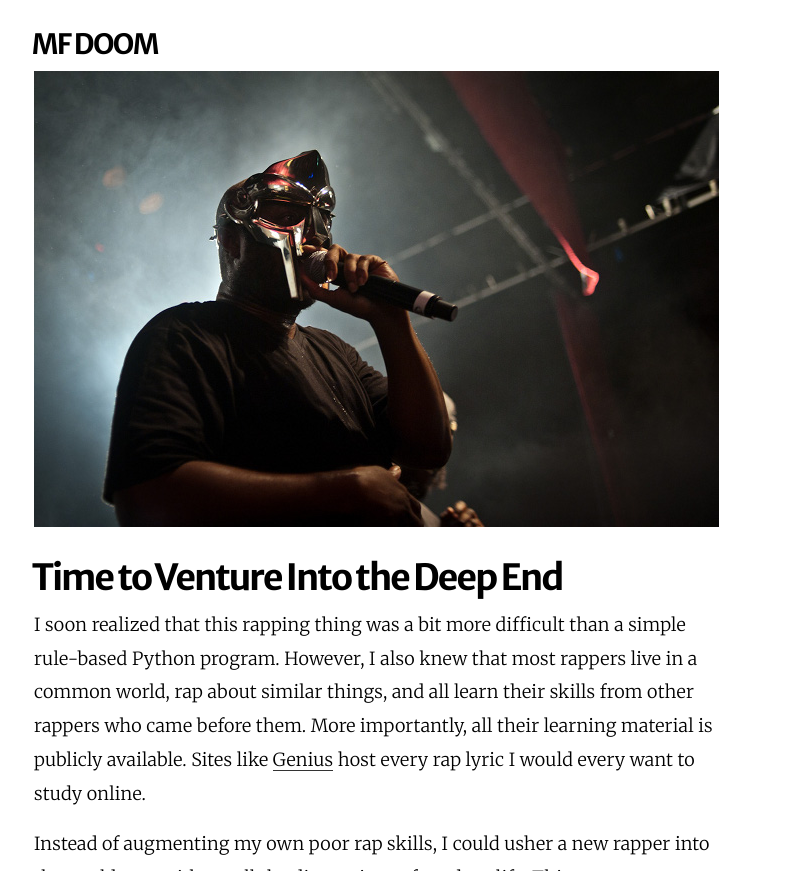
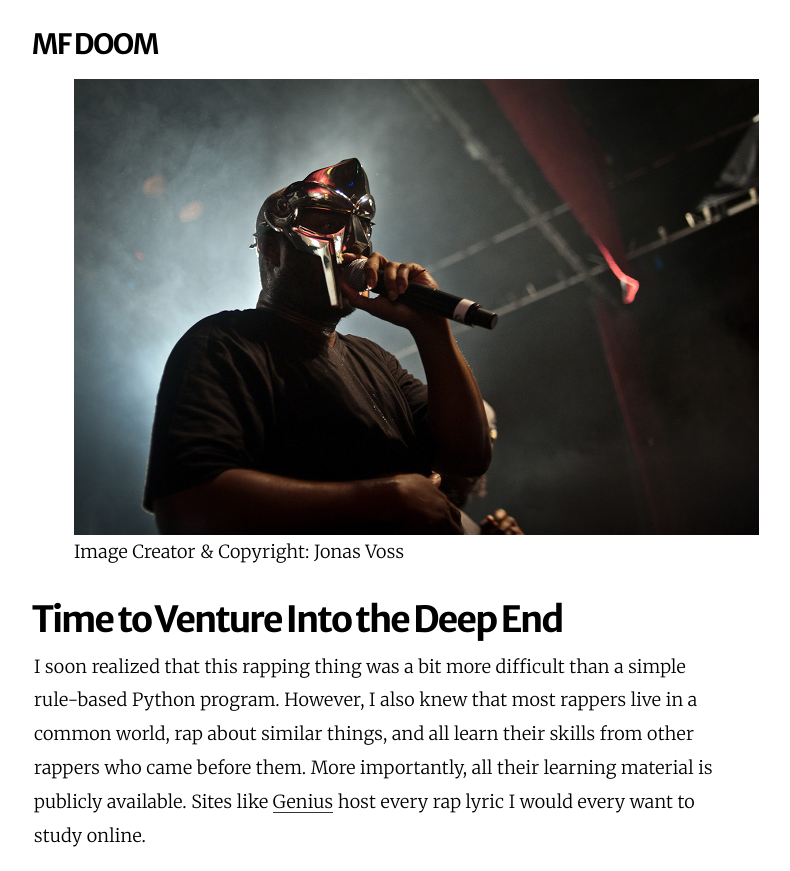
Before and after one commit to bschreck/bschreck.github.io, a plain HTML site: page blog/2016-10-10-lil-neuron-takes-his-first-breaths/index.html in a window 1280 px wide. Shown: the part 2175-3046 px from the top of the page, without its empty margins (256-1046 px from the left). Drawn offline with nearby package versions, Linux system fonts and the light colour scheme; a web font is replaced by a local one.

Commit message:
copyright

```diff
--- a/blog/2016-10-10-lil-neuron-takes-his-first-breaths/index.html
+++ b/blog/2016-10-10-lil-neuron-takes-his-first-breaths/index.html
@@ -121,7 +121,10 @@ pronouncing.rhymes("recurrent")
   <p>Your first and last step to playing yourself like accordion</p>
 </blockquote>
 <h2 id="mfdoom">MF DOOM</h2>
-<p><img src="doom.jpg" alt="mf_doom" /></p>
+<figure>
+    <img src='doom.jpg' alt='mf_doom' />
+    <figcaption>Image Creator &amp; Copyright: Jonas Voss</figcaption>
+</figure>
 <h1 id="timetoventureintothedeepend">Time to Venture Into the Deep End</h1>
 <p>I soon realized that this rapping thing was a bit more difficult than a simple rule-based Python program. However, I also knew that most rappers live in a common world, rap about similar things, and all learn their skills from other rappers who came before them. More importantly, all their learning material is publicly available. Sites like <a href="https://rap.genius.com">Genius</a> host every rap lyric I would every want to study online.</p>
 <p>Instead of augmenting my own poor rap skills, I could usher a new rapper into the world, one without all the distractions of modern life. This young upstart rapper could run on electricity instead of Chipotle and Starbucks, and take advantage of the latest advances in parallel computing to learn from the best in a fraction of the time it would take a normal rapper.</p>
```
